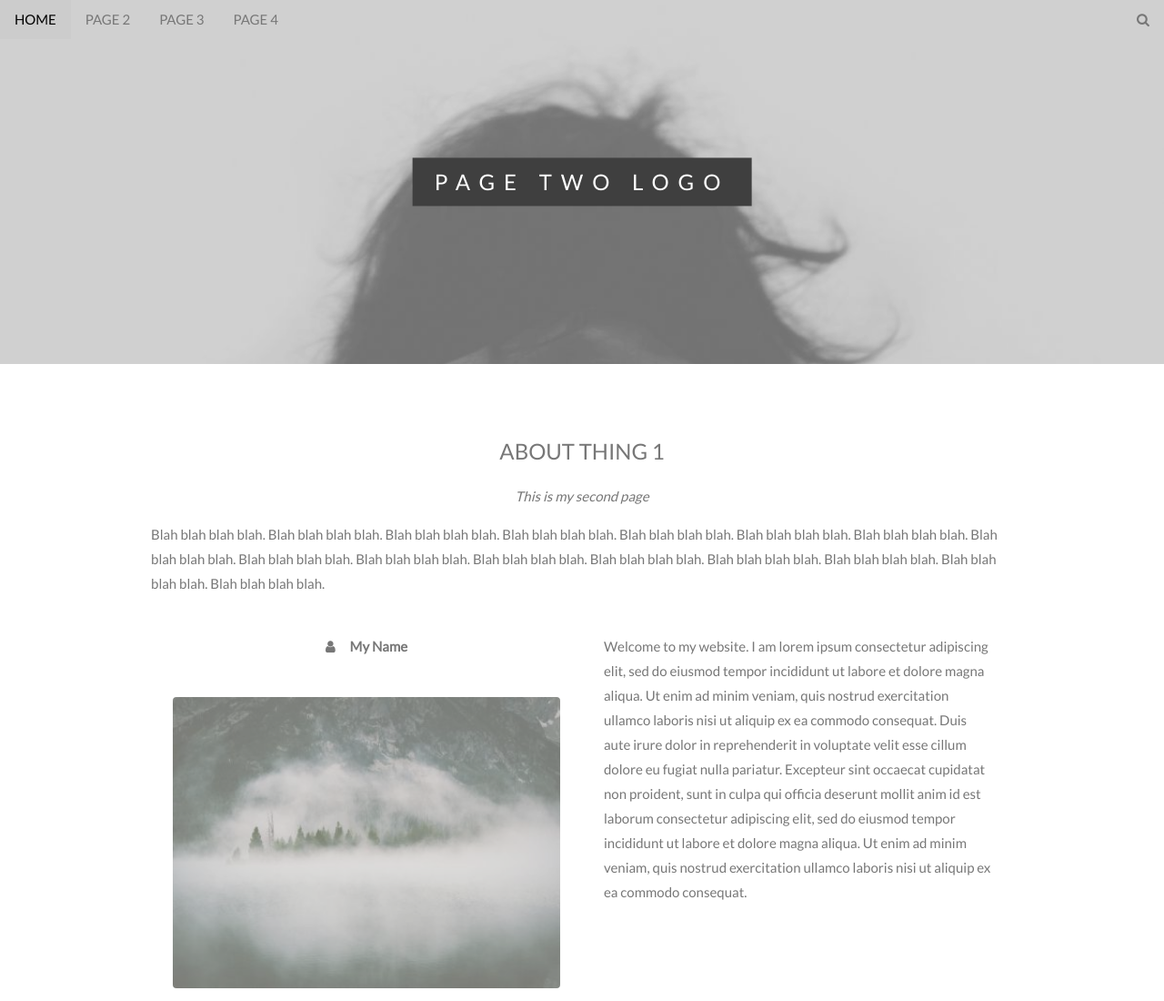
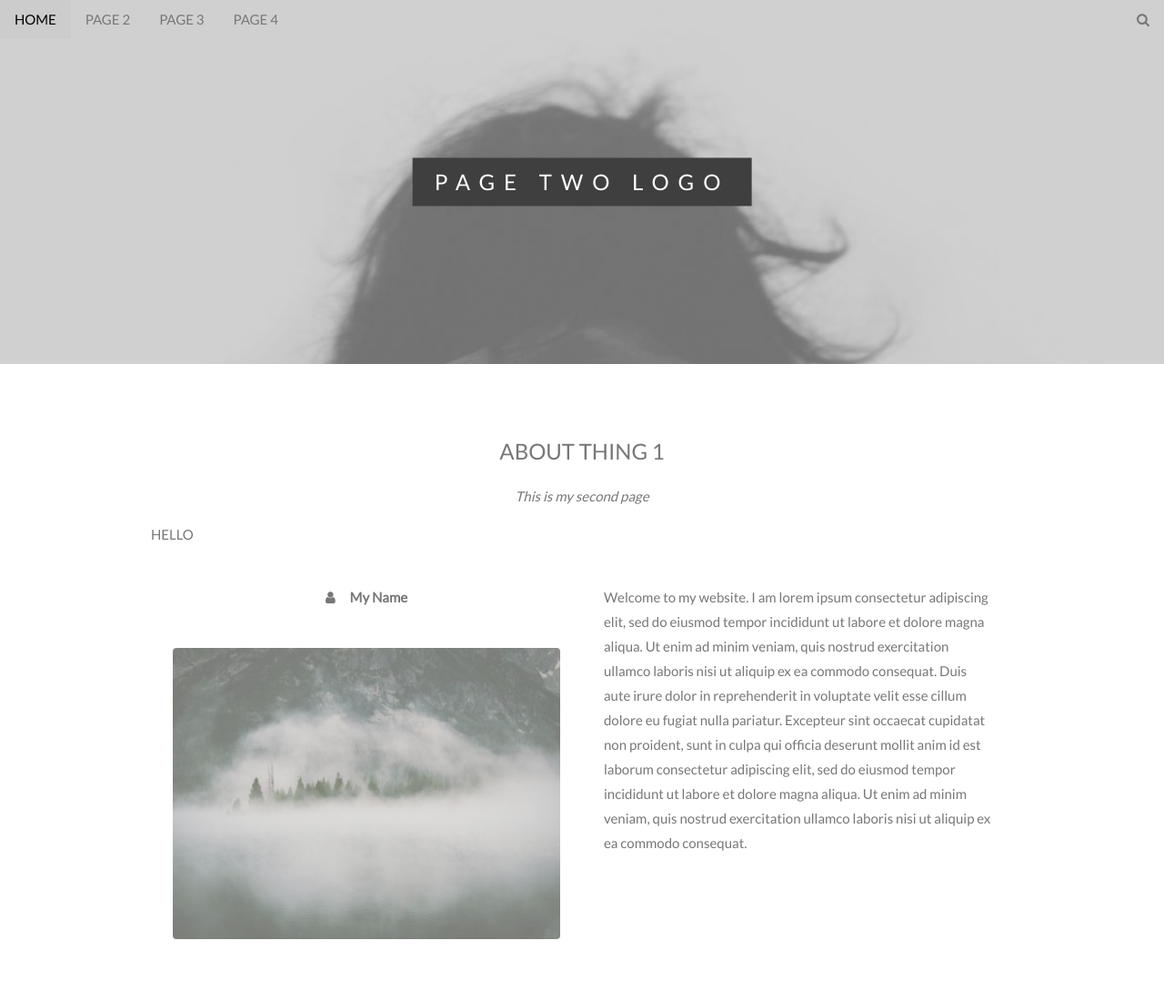
Before and after one commit to OurLoop/OurLoopRepository, a plain HTML site: page page2.html in a window 1280 px wide. Shown: the top 1100 px of the page at 91% size. Drawn offline with Linux system fonts and the light colour scheme.

Commit message:
Made edit to page2.html

```diff
--- a/page2.html
+++ b/page2.html
@@ -45,10 +45,7 @@
   <h3 class="w3-center">ABOUT THING 1</h3>
   <p class="w3-center"><em>This is my second page</em></p>
   <p>
-      Blah blah blah blah. Blah blah blah blah. Blah blah blah blah. Blah blah blah blah.
-      Blah blah blah blah. Blah blah blah blah. Blah blah blah blah. Blah blah blah blah.
-      Blah blah blah blah. Blah blah blah blah. Blah blah blah blah. Blah blah blah blah.
-      Blah blah blah blah. Blah blah blah blah. Blah blah blah blah. Blah blah blah blah.
+      HELLO
   </p>
   <div class="w3-row">
     <div class="w3-col m6 w3-center w3-padding-large">
```
